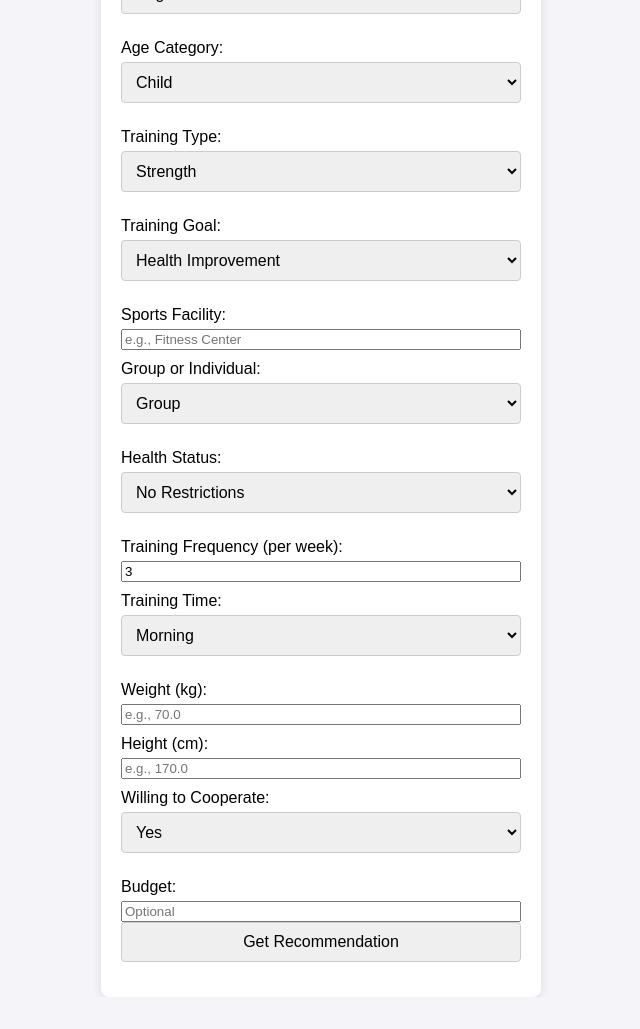
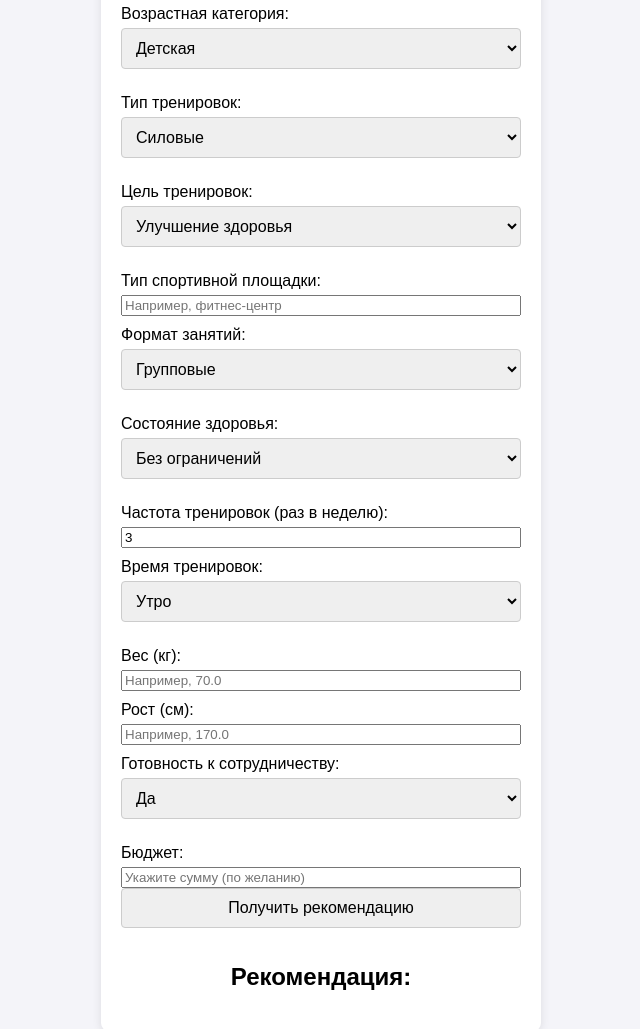
Before and after one commit to MATwave/gorkycode_52_landos, a plain HTML site: page index.html in a window 1280 px wide. Shown: the whole page, without its empty margins (319-959 px from the left). Before the commit the page ends 997 px from the top, so only its background shows below. Drawn offline with Linux system fonts and the light colour scheme.

Commit message:
еще правки

```diff
--- a/index.html
+++ b/index.html
@@ -1,90 +1,94 @@
 <!DOCTYPE html>
-<html lang="en">
+<html lang="ru">
 <head>
     <meta charset="UTF-8">
     <meta name="viewport" content="width=device-width, initial-scale=1.0">
-    <title>Training Recommendation</title>
+    <title>Рекомендация по тренировкам</title>
     <link rel="stylesheet" href="styles.css">
 </head>
 <body>
     <div class="container">
-        <h1>Find Your Training Recommendation</h1>
-        <form id="surveyForm">
-            <label for="fitness_level">Fitness Level:</label>
+        <h1>Подберите свою тренировку</h1>
+        <div class="content">
+            <form id="surveyForm" class="form">
+                <label for="fitness_level">Уровень физической подготовки:</label>
                 <select id="fitness_level" name="fitness_level">
-                <option value="1">Beginner</option>
-                <option value="2">Intermediate</option>
-                <option value="3">Advanced</option>
+                    <option value="1">Начинающий</option>
+                    <option value="2">Средний</option>
+                    <option value="3">Продвинутый</option>
                 </select>
 
-            <label for="age_category">Age Category:</label>
+                <label for="age_category">Возрастная категория:</label>
                 <select id="age_category" name="age_category">
-                <option value="1">Child</option>
-                <option value="2">Youth</option>
-                <option value="3">Adult</option>
-                <option value="4">Senior</option>
+                    <option value="1">Детская</option>
+                    <option value="2">Юношеская</option>
+                    <option value="3">Взрослая</option>
+                    <option value="4">Пожилая</option>
                 </select>
 
-            <label for="training_type">Training Type:</label>
+                <label for="training_type">Тип тренировок:</label>
                 <select id="training_type" name="training_type">
-                <option value="1">Strength</option>
-                <option value="2">Cardio</option>
-                <option value="3">Group</option>
-                <option value="4">Individual</option>
+                    <option value="1">Силовые</option>
+                    <option value="2">Кардио</option>
+                    <option value="3">Групповые</option>
+                    <option value="4">Индивидуальные</option>
                 </select>
 
-            <label for="training_goal">Training Goal:</label>
+                <label for="training_goal">Цель тренировок:</label>
                 <select id="training_goal" name="training_goal">
-                <option value="1">Health Improvement</option>
-                <option value="2">Weight Loss</option>
-                <option value="3">Endurance</option>
-                <option value="4">Achievements</option>
+                    <option value="1">Улучшение здоровья</option>
+                    <option value="2">Снижение веса</option>
+                    <option value="3">Повышение выносливости</option>
+                    <option value="4">Спортивные достижения</option>
                 </select>
 
-            <label for="sports_facility">Sports Facility:</label>
-            <input id="sports_facility" name="sports_facility" type="text" placeholder="e.g., Fitness Center">
+                <label for="sports_facility">Тип спортивной площадки:</label>
+                <input id="sports_facility" name="sports_facility" type="text" placeholder="Например, фитнес-центр">
 
-            <label for="group_or_individual">Group or Individual:</label>
+                <label for="group_or_individual">Формат занятий:</label>
                 <select id="group_or_individual" name="group_or_individual">
-                <option value="1">Group</option>
-                <option value="2">Individual</option>
+                    <option value="1">Групповые</option>
+                    <option value="2">Индивидуальные</option>
                 </select>
 
-            <label for="health_status">Health Status:</label>
+                <label for="health_status">Состояние здоровья:</label>
                 <select id="health_status" name="health_status">
-                <option value="1">No Restrictions</option>
-                <option value="2">Chronic Diseases</option>
-                <option value="3">Load Correction</option>
+                    <option value="1">Без ограничений</option>
+                    <option value="2">Хронические заболевания</option>
+                    <option value="3">Необходимость коррекции нагрузок</option>
                 </select>
 
-            <label for="training_frequency">Training Frequency (per week):</label>
+                <label for="training_frequency">Частота тренировок (раз в неделю):</label>
                 <input id="training_frequency" name="training_frequency" type="number" min="1" max="7" value="3">
 
-            <label for="training_time">Training Time:</label>
+                <label for="training_time">Время тренировок:</label>
                 <select id="training_time" name="training_time">
-                <option value="1">Morning</option>
-                <option value="2">Day</option>
-                <option value="3">Evening</option>
+                    <option value="1">Утро</option>
+                    <option value="2">День</option>
+                    <option value="3">Вечер</option>
                 </select>
 
-            <label for="weight">Weight (kg):</label>
-            <input id="weight" name="weight" type="number" step="0.1" placeholder="e.g., 70.0">
+                <label for="weight">Вес (кг):</label>
+                <input id="weight" name="weight" type="number" step="0.1" placeholder="Например, 70.0">
 
-            <label for="height">Height (cm):</label>
-            <input id="height" name="height" type="number" step="0.1" placeholder="e.g., 170.0">
+                <label for="height">Рост (см):</label>
+                <input id="height" name="height" type="number" step="0.1" placeholder="Например, 170.0">
 
-            <label for="cooperation">Willing to Cooperate:</label>
+                <label for="cooperation">Готовность к сотрудничеству:</label>
                 <select id="cooperation" name="cooperation">
-                <option value="true">Yes</option>
-                <option value="false">No</option>
+                    <option value="true">Да</option>
+                    <option value="false">Нет</option>
                 </select>
+              <label for="budget">Бюджет:</label>
+                <input id="budget" name="budget" type="number" step="0.1" placeholder="Укажите сумму (по желанию)">
 
-            <label for="budget">Budget:</label>
-            <input id="budget" name="budget" type="number" step="0.1" placeholder="Optional">
-
-            <button type="submit">Get Recommendation</button>
+                <button type="submit">Получить рекомендацию</button>
             </form>
-        <div id="recommendation"></div>
+            <div id="recommendation" class="recommendation">
+                <h2>Рекомендация:</h2>
+                <div id="recommendationContent"></div>
+            </div>
+        </div>
     </div>
     <script src="script.js"></script>
 </body>
--- a/script.js
+++ b/script.js
@@ -5,7 +5,6 @@ document.getElementById('surveyForm').addEventListener('submit', async function
     const formData = new FormData(e.target);
     const data = {};
     formData.forEach((value, key) => {
-        // Преобразуем значения в правильный формат
         if (key === "cooperation") {
             data[key] = value === "true";
         } else if (!isNaN(value)) {
@@ -15,35 +14,30 @@ document.getElementById('surveyForm').addEventListener('submit', async function
         }
     });
 
-    // Устанавливаем параметры для необязательных полей
-    data["chronic_diseases"] = []; // Если пользователь добавит опцию
-    data["health_group"] = null; // Если применимо
-    data["skill_focus"] = []; // Массив навыков для улучшения
+    data["chronic_diseases"] = [];
+    data["health_group"] = null;
+    data["skill_focus"] = [];
 
     try {
-        // Отправляем данные на ваш сервис
-        const response = await fetch('http://217.114.43.57:8000/recommendations', {
+        const response = await fetch('https://your-vps-domain.com/recommendations', {
             method: 'POST',
-            headers: {
-                'Content-Type': 'application/json',
-            },
+            headers: { 'Content-Type': 'application/json' },
             body: JSON.stringify(data),
         });
 
         if (!response.ok) {
-            throw new Error('Failed to get recommendation');
+            throw new Error('Ошибка получения рекомендации');
         }
 
         const result = await response.json();
 
-        // Отображаем результат
-        document.getElementById('recommendation').innerHTML =
-            <h2>Recommendation:</h2>
-            <p>Cohort: ${result.cohort}</p>
-            <p>Facilities: ${result.recommended_facilities.join(', ')}</p>
+        // Обновляем блок рекомендаций
+        const recommendationContent = document.getElementById('recommendationContent');
+        recommendationContent.innerHTML =
+            '<p>Когорта: <strong>${result.cohort}</strong></p><br><p>Рекомендуемые площадки: <strong>${result.recommended_facilities.join(', ')}</strong></p>'
         ;
     } catch (error) {
         console.error(error);
-        document.getElementById('recommendation').textContent = 'Error fetching recommendation.';
+        document.getElementById('recommendationContent').textContent = 'Произошла ошибка. Попробуйте позже.';
     }
 });
```
Lines whose indentation alone changed are shown as unchanged.
